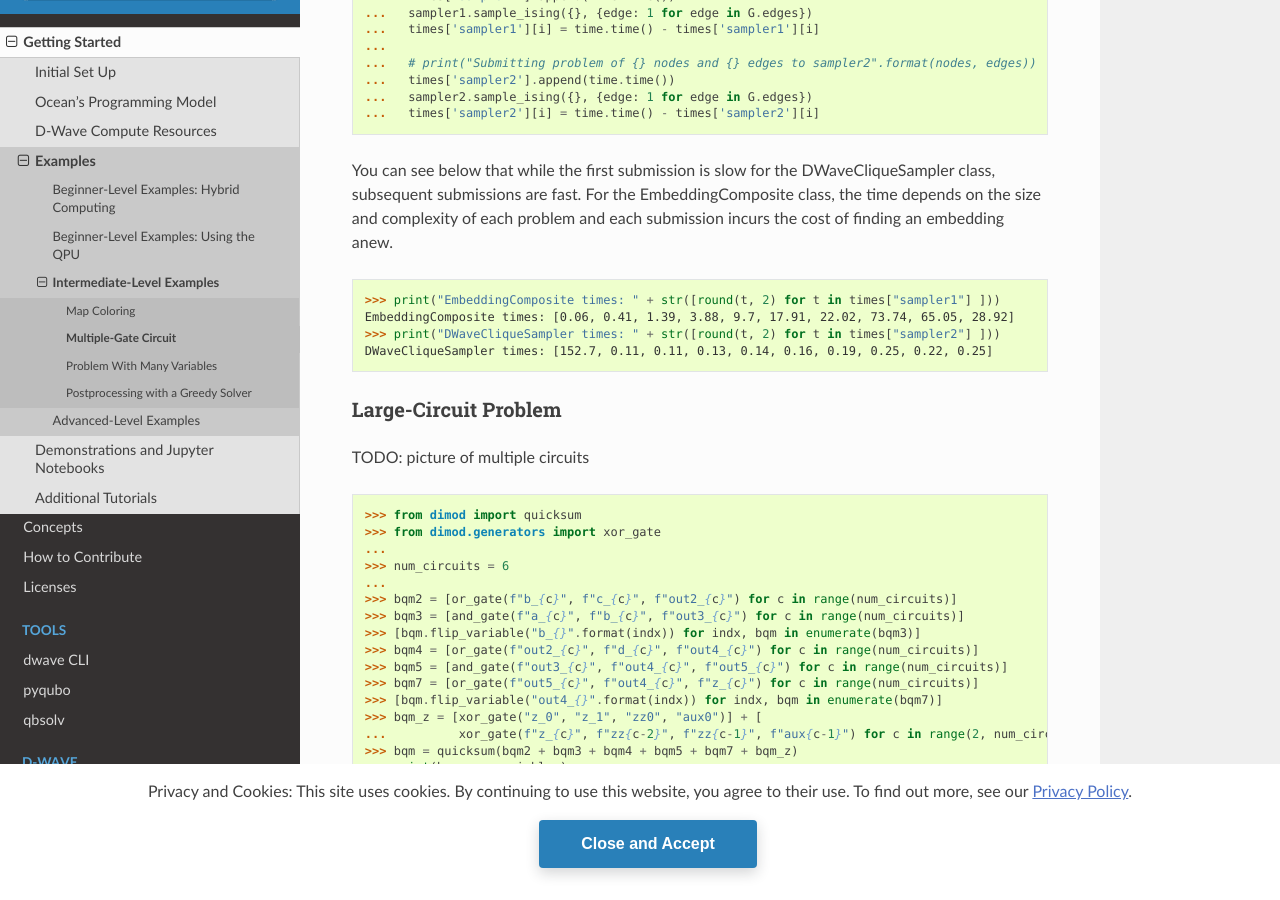
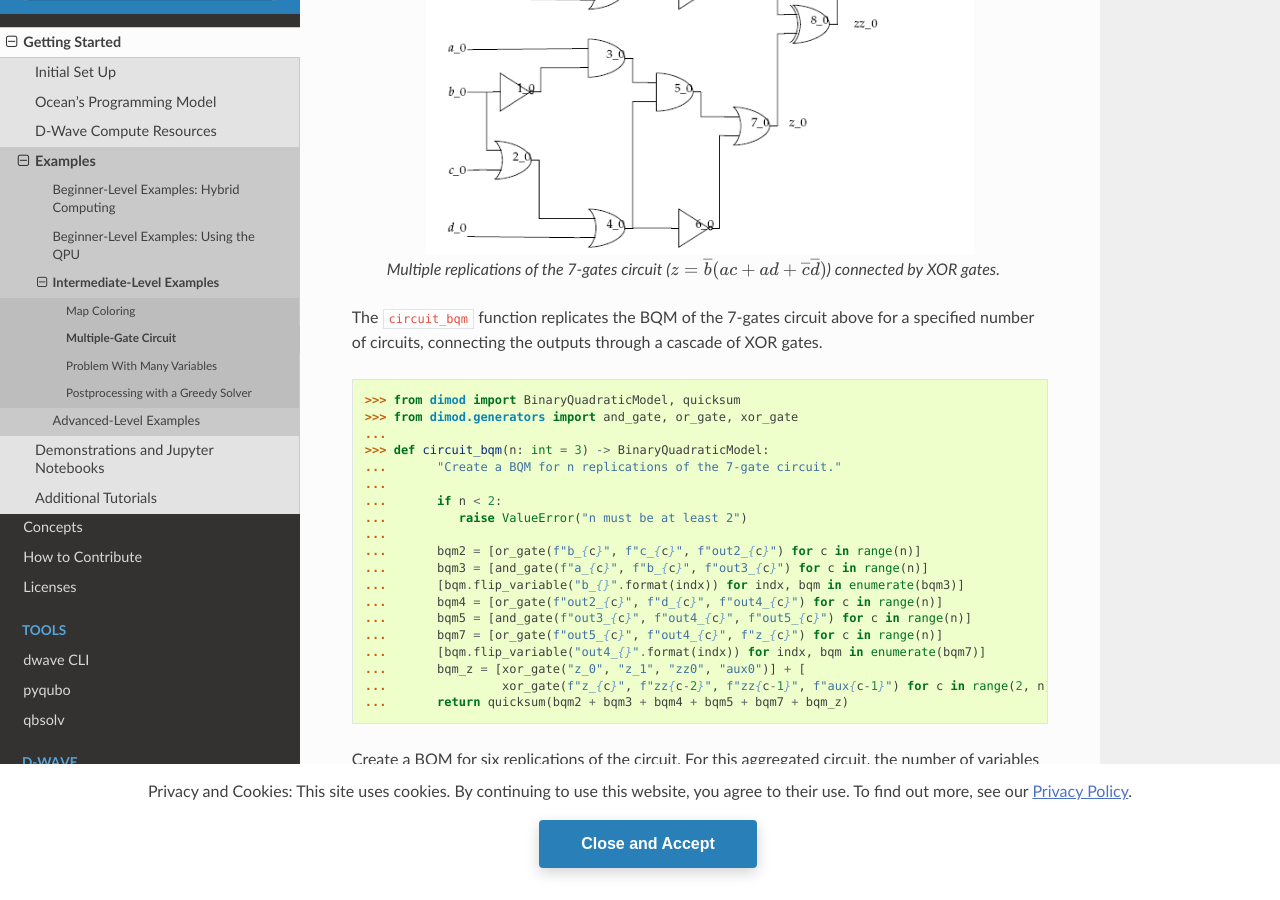
Before and after one commit to dwavesystems/dwave-ocean-sdk, a Sphinx documentation site: the page built from docs/examples/multi_gate.rst, in a window 1280 px wide and 900 px high, scrolled down 2531 px. Built offline with Sphinx 7.4.7 and the Read the Docs theme 2.0.0, drawn with Linux system fonts in a browser that asks for light colours; pages that are not in the unit, such as notebooks, are missing from menus; the version number could not be read and is left out; some of the changed text lies outside the part shown.

Commit message:
Add multi-circuit and fix doctests

```diff
--- a/docs/examples/multi_gate.rst
+++ b/docs/examples/multi_gate.rst
@@ -92,6 +92,10 @@ Formulating the Problem as a CSP
 Other examples (:ref:`not` and :ref:`and`) show how a Boolean gate is
 represented as a *constraint satisfaction problem* (:term:`CSP`) on a quantum
 computer. This example does the same for multiple gates that constitute a circuit.
+
+Small-Circuit Problem
+---------------------
+
 The code below uses common Boolean gates provided by
 :doc:`dimod </docs_dimod/sdk_index>` BQM generators, represents the NOT
 operation by flipping the relevant variable, and sums the BQMs. The resulting
@@ -120,24 +124,68 @@ solutions in which the circuit's output, :math:`z` is true.
 >>> z = []
 >>> out_fields = [key for key in list(next(solutions.data(['sample'])))[0].keys() if 'out' in key]
 >>> for datum in solutions.data(['sample', 'energy']):
->>>    if datum.sample['z'] == 1:
->>>       for key in out_fields:
->>>          datum.sample.pop(key)
->>>       z.append(datum.sample)
->>> z
-[{'a': 1, 'b': 0, 'c': 0, 'd': 1, 'z': 1},
- {'a': 1, 'b': 0, 'c': 1, 'd': 1, 'z': 1},
- {'a': 1, 'b': 0, 'c': 1, 'd': 0, 'z': 1},
- {'a': 1, 'b': 0, 'c': 0, 'd': 0, 'z': 1},
- {'a': 0, 'b': 0, 'c': 0, 'd': 0, 'z': 1}]
+...    if datum.sample['z'] == 1:
+...       for key in out_fields:
+...          _ = datum.sample.pop(key)
+...       z.append(datum.sample)
+>>> for solution in z:
+...   print(solution)
+{'a': 1, 'b': 0, 'c': 0, 'd': 1, 'z': 1}
+{'a': 1, 'b': 0, 'c': 1, 'd': 1, 'z': 1}
+{'a': 1, 'b': 0, 'c': 1, 'd': 0, 'z': 1}
+{'a': 1, 'b': 0, 'c': 0, 'd': 0, 'z': 1}
+{'a': 0, 'b': 0, 'c': 0, 'd': 0, 'z': 1}
 
 However, such brute-force methods are not effective for much larger problems.
 
+Large-Circuit Problem
+---------------------
+
+In the figure below, the 7-gates circuit solved above is replicated with the
+outputs connected through a series of XOR gates.
+
+.. figure:: ../_images/MultiGateCircuit_3Instances.png
+   :name: Problem_MultiGateCircuit_3Instances
+   :alt: image
+   :align: center
+   :scale: 90 %
+
+   Multiple replications of the 7-gates circuit (:math:`z = \overline{b} (ac + ad + \overline{c}\overline{d})`) connected by XOR gates.
+
+The :code:`circuit_bqm` function replicates the BQM of the 7-gates circuit above
+for a specified number of circuits, connecting the outputs through a cascade of
+XOR gates.
+
+>>> from dimod import BinaryQuadraticModel, quicksum
+>>> from dimod.generators import and_gate, or_gate, xor_gate
+...
+>>> def circuit_bqm(n: int = 3) -> BinaryQuadraticModel:
+...       "Create a BQM for n replications of the 7-gate circuit."
+...
+...       if n < 2:
+...          raise ValueError("n must be at least 2")
+...
+...       bqm2 = [or_gate(f"b_{c}", f"c_{c}", f"out2_{c}") for c in range(n)]
+...       bqm3 = [and_gate(f"a_{c}", f"b_{c}", f"out3_{c}") for c in range(n)]
+...       [bqm.flip_variable("b_{}".format(indx)) for indx, bqm in enumerate(bqm3)]
+...       bqm4 = [or_gate(f"out2_{c}", f"d_{c}", f"out4_{c}") for c in range(n)]
+...       bqm5 = [and_gate(f"out3_{c}", f"out4_{c}", f"out5_{c}") for c in range(n)]
+...       bqm7 = [or_gate(f"out5_{c}", f"out4_{c}", f"z_{c}") for c in range(n)]
+...       [bqm.flip_variable("out4_{}".format(indx)) for indx, bqm in enumerate(bqm7)]
+...       bqm_z = [xor_gate("z_0", "z_1", "zz0", "aux0")] + [
+...                xor_gate(f"z_{c}", f"zz{c-2}", f"zz{c-1}", f"aux{c-1}") for c in range(2, n)]
+...       return quicksum(bqm2 + bqm3 + bqm4 + bqm5 + bqm7 + bqm_z)
+
+Create a BQM for six replications of the circuit. For this aggregated circuit,
+the number of variables has increased to 64.
+
+>>> num_circuits = 6
+>>> bqm = circuit_bqm(num_circuits)
+>>> print(bqm.num_variables)
+64
+
 Minor-Embedding and Sampling
 ============================
-
-Algorithmic minor-embedding is heuristic---solution results vary significantly based on
-the minor-embedding found.
 
 The next code sets up a D-Wave system as the sampler.
 
@@ -181,31 +229,14 @@ EmbeddingComposite times: [0.06, 0.41, 1.39, 3.88, 9.7, 17.91, 22.02, 73.74, 65.
 DWaveCliqueSampler times: [152.7, 0.11, 0.11, 0.13, 0.14, 0.16, 0.19, 0.25, 0.22, 0.25]
 
 
-Large-Circuit Problem
----------------------
-
-TODO: picture of multiple circuits
-
->>> from dimod import quicksum
->>> from dimod.generators import xor_gate
-...
->>> num_circuits = 6
-...
->>> bqm2 = [or_gate(f"b_{c}", f"c_{c}", f"out2_{c}") for c in range(num_circuits)]
->>> bqm3 = [and_gate(f"a_{c}", f"b_{c}", f"out3_{c}") for c in range(num_circuits)]
->>> [bqm.flip_variable("b_{}".format(indx)) for indx, bqm in enumerate(bqm3)]
->>> bqm4 = [or_gate(f"out2_{c}", f"d_{c}", f"out4_{c}") for c in range(num_circuits)]
->>> bqm5 = [and_gate(f"out3_{c}", f"out4_{c}", f"out5_{c}") for c in range(num_circuits)]
->>> bqm7 = [or_gate(f"out5_{c}", f"out4_{c}", f"z_{c}") for c in range(num_circuits)]
->>> [bqm.flip_variable("out4_{}".format(indx)) for indx, bqm in enumerate(bqm7)]
->>> bqm_z = [xor_gate("z_0", "z_1", "zz0", "aux0")] + [
-...          xor_gate(f"z_{c}", f"zz{c-2}", f"zz{c-1}", f"aux{c-1}") for c in range(2, num_circuits)]
->>> bqm = quicksum(bqm2 + bqm3 + bqm4 + bqm5 + bqm7 + bqm_z)
->>> print(bqm.num_variables)
-64
 
 
 >>> import dwave.inspector
+
+
+Algorithmic minor-embedding is heuristic---solution results vary significantly based on
+the minor-embedding found.
+
 
 Next, ask for 1000 samples and separate those that satisfy the CSP from
 those that fail to do so.
```
Also changed, not shown: docs/_images/MultiGateCircuit_3Instances.png (added).
